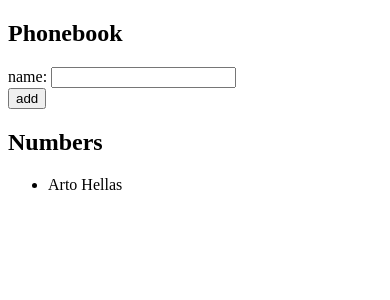
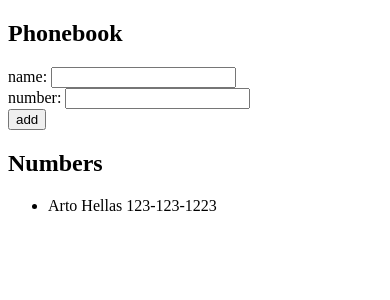
Before and after one commit to soniafaye1/fullstackopen-pt2, a React (Vite) app: page / in a window 390 px wide. Shown: the top 300 px of the page. Built offline with nearby package versions, Linux system fonts and the light colour scheme.

Commit message:
phonebook pt 3 done

```diff
--- a/src/PhoneBook.jsx
+++ b/src/PhoneBook.jsx
@@ -2,20 +2,24 @@
 
 const PhoneBook = () => {
   const [persons, setPersons] = useState([
-    {name: 'Arto Hellas' }
+    {name: 'Arto Hellas', number: '123-123-1223' }
   ])
   const [newName, setNewName] = useState('')
+  const [newNumber, setNewNumber] = useState('')
 
   const handleNewName = (event) => {
     setNewName(event.target.value)
   }
 
-  const handleNewPerson = (event) => {
+  const handleNewNumber = (event) => {
+    setNewNumber(event.target.value)
+  }
+
+  const handleNewContact = (event) => {
     event.preventDefault()
-    console.log("name: ", persons.map(person => person.name))
-
     const newPerson = {
-        name: newName
+        name: newName,
+        number: newNumber
     }
     //map over person names, if newName idx = -1  means person is not in array -> add new person
     if(persons.map((person) => person.name).indexOf(newName) === -1){
@@ -24,14 +28,18 @@
         window.alert("person exists")
     }
     setNewName('')
+    setNewNumber('')
   }
 
   return (
     <div>
       <h2>Phonebook</h2>
-      <form onSubmit={handleNewPerson}>
+      <form onSubmit={handleNewContact}>
         <div>
           name: <input value={newName} onChange={handleNewName} />
+        </div>
+        <div>
+            number: <input value={newNumber} onChange={handleNewNumber} />
         </div>
         <div>
           <button type="submit">add</button>
@@ -39,7 +47,7 @@
       </form>
       <h2>Numbers</h2>
         <ul>
-            {persons.map(person => <li key={person.name}>{person.name}</li> )}
+            {persons.map(person => <li key={person.name}>{person.name} {person.number}</li> )}
         </ul>
     </div>
   )
```
